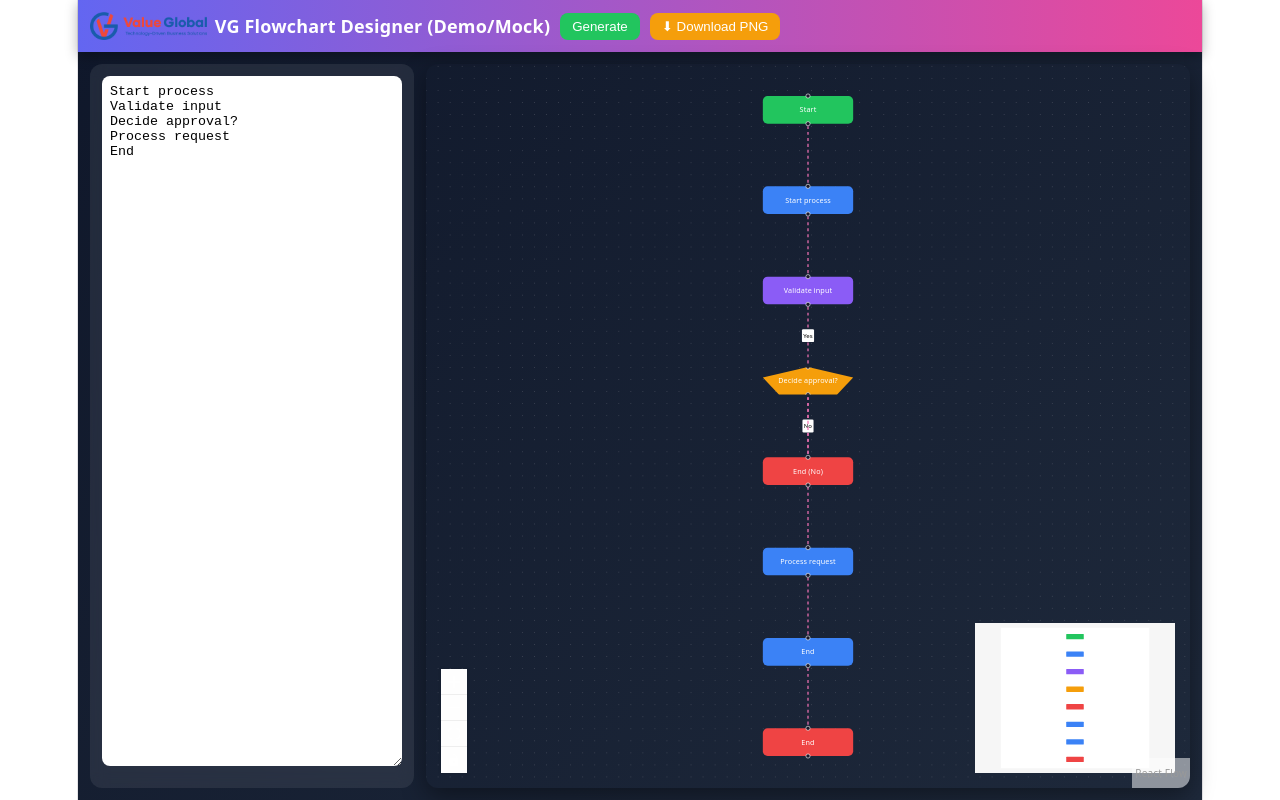
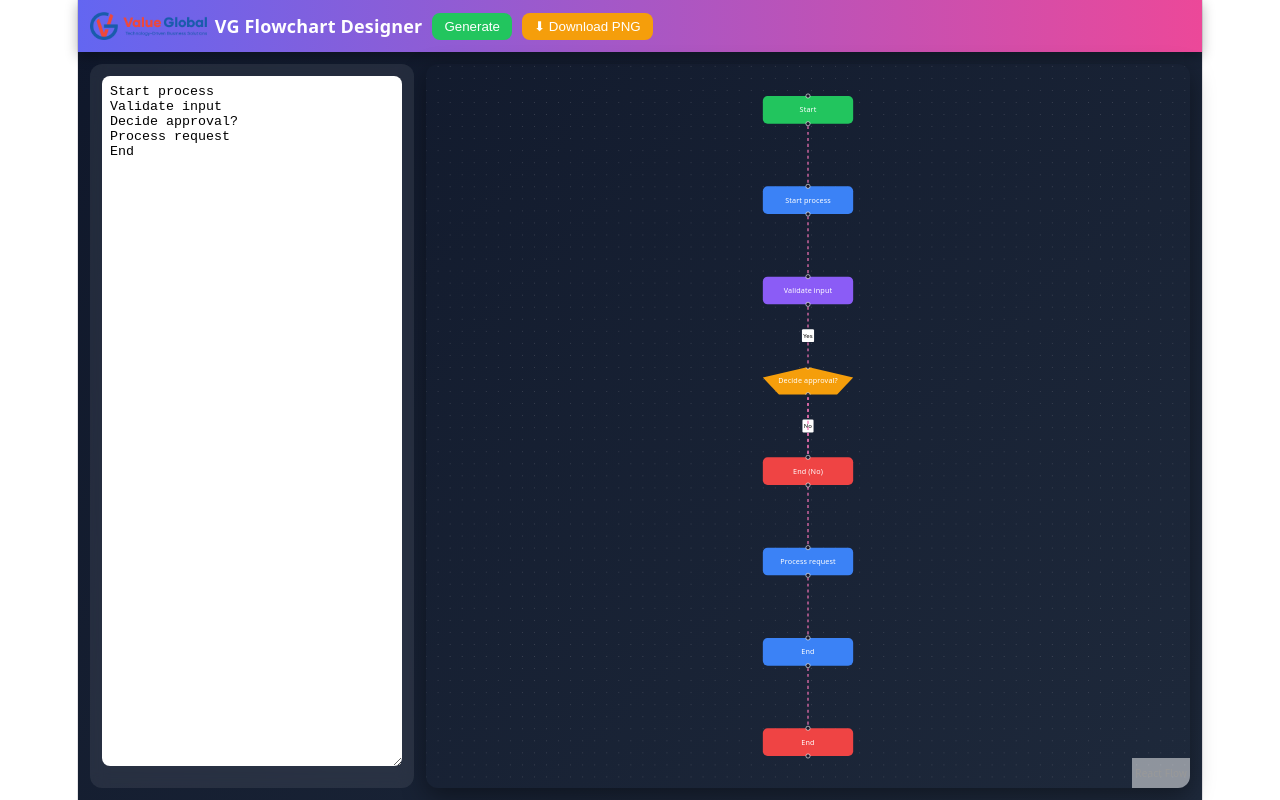
Before and after one commit to shanmugapriyag2196/KiloCode-Flow-Chart-Designer, a React (Vite) app: page / in a window 1280 px wide. Built offline with nearby package versions, Linux system fonts and the light colour scheme.

Commit message:
Remove demo label, black text, remove minimap/controls

```diff
--- a/src/App.tsx
+++ b/src/App.tsx
@@ -47,21 +47,19 @@ export default function App() {
   return (
     <div style={{ height: '100vh', display: 'flex', flexDirection: 'column', background: 'linear-gradient(135deg,#0f172a,#1e293b)', color: '#fff' }}>
       <div style={{ padding: 12, background: 'linear-gradient(90deg,#6366f1,#ec4899)', display: 'flex', gap: 10, alignItems: 'center', boxShadow: '0 4px 12px rgba(0,0,0,.3)' }}>
-        <strong style={{ fontSize: 18, display: 'flex', alignItems: 'center', gap: 8 }}><img src="/Value-Global.png" alt="VG" style={{ height: 28 }} /> VG Flowchart Designer (Demo/Mock)</strong>
+        <strong style={{ fontSize: 18, display: 'flex', alignItems: 'center', gap: 8 }}><img src="/Value-Global.png" alt="VG" style={{ height: 28 }} /> VG Flowchart Designer</strong>
         <button onClick={regenerate} style={{ background: '#22c55e', color: '#fff', border: 'none', padding: '6px 12px', borderRadius: 8 }}>Generate</button>
         <button onClick={downloadImage} style={{ background: '#f59e0b', color: '#fff', border: 'none', padding: '6px 12px', borderRadius: 8 }}>⬇ Download PNG</button>
       </div>
       <div style={{ flex: 1, display: 'flex', gap: 12, padding: 12 }}>
         <div style={{ width: 300, padding: 12, background: 'rgba(255,255,255,.08)', borderRadius: 12, display: 'flex', flexDirection: 'column', gap: 10, backdropFilter: 'blur(8px)' }}>
-          <textarea value={input} onChange={e => setInput(e.target.value)} style={{ flex: 1, borderRadius: 8, border: 'none', padding: 8 }} />
+          <textarea value={input} onChange={e => setInput(e.target.value)} style={{ flex: 1, borderRadius: 8, border: 'none', padding: 8, color: '#000', background: '#fff' }} />
           <div style={{ color: '#fca5a5', fontSize: 12 }}>{errors.join('; ')}</div>
           {selected && <div style={{ background: 'rgba(255,255,255,.15)', padding: 8, borderRadius: 8 }}><b>Selected:</b> {String((selected.data as any)?.label)}</div>}
         </div>
         <div style={{ flex: 1, borderRadius: 12, overflow: 'hidden', boxShadow: '0 8px 24px rgba(0,0,0,.4)' }} ref={containerRef}>
           <ReactFlow nodes={nodes} edges={edges} onNodesChange={onNodesChange} onEdgesChange={onEdgesChange} onConnect={onConnect} onNodeClick={(_, n) => setSelected(n)} fitView>
             <Background />
-            <Controls />
-            <MiniMap />
           </ReactFlow>
         </div>
       </div>
```
